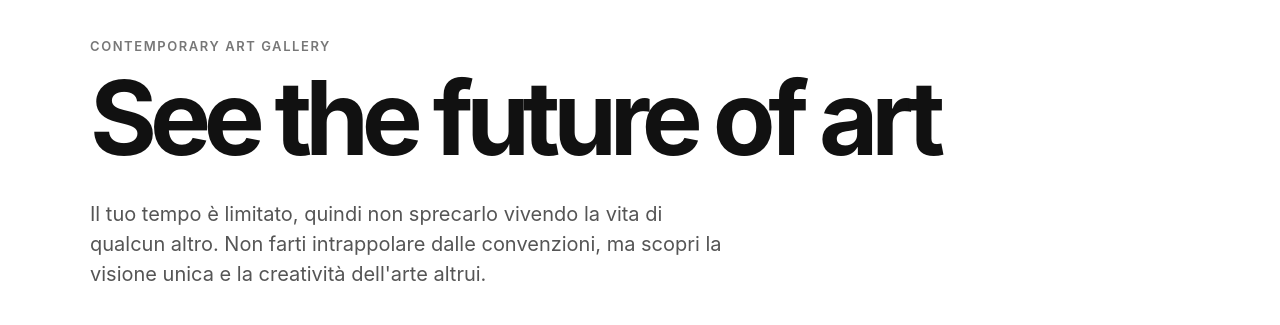
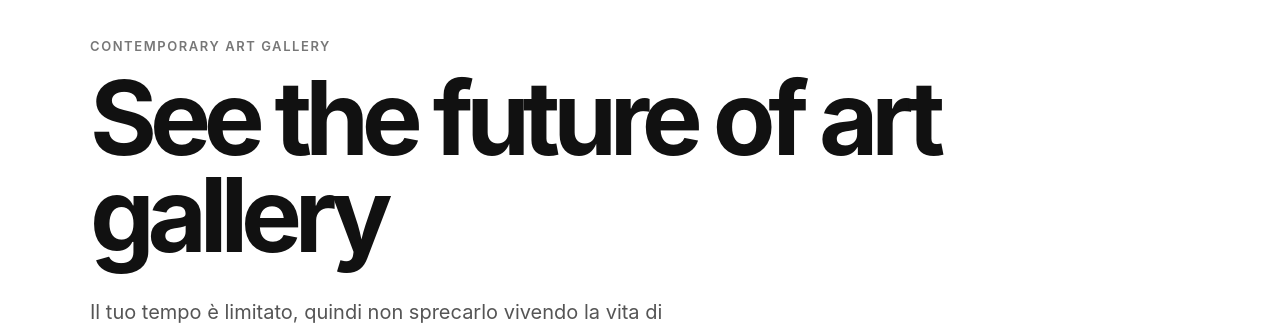
Before and after one commit to nicktone22/galleria-nuxt, a Nuxt app: page / in a window 1280 px wide. Shown: the part 131-456 px from the top of the page. Built offline with nearby package versions, Linux system fonts and the light colour scheme; no server answers.

Commit message:
Modifica alla home

```diff
--- a/app/pages/index.vue
+++ b/app/pages/index.vue
@@ -34,7 +34,7 @@ const artworks = computed(() => {
       <p class="eyebrow">Contemporary Art Gallery</p>
 
       <h1>
-        See the future of art
+        See the future of art gallery
       </h1>
 
       <p class="hero-text">
```
